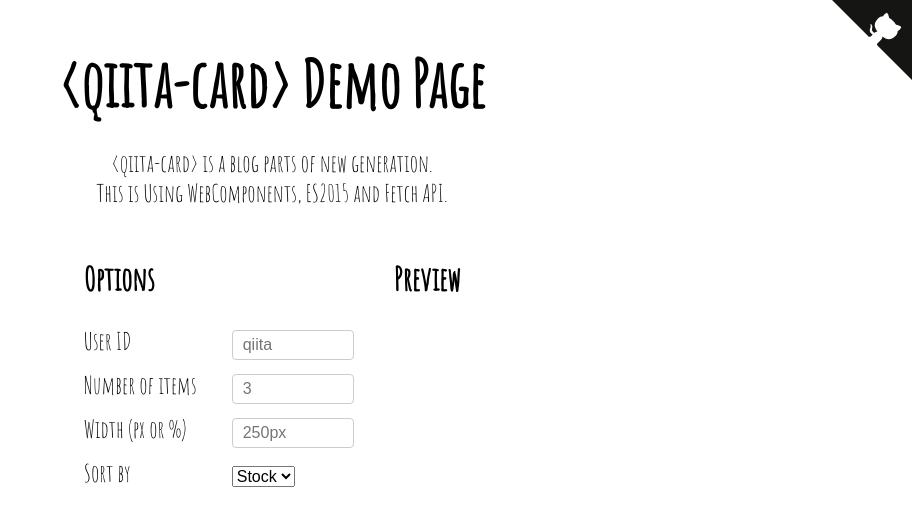
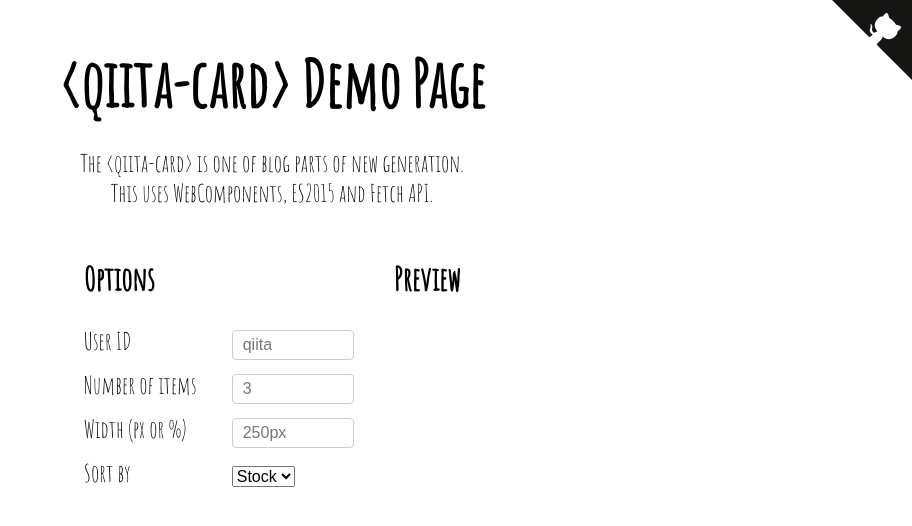
Before and after one commit to tacamy/qiita-card, a plain HTML site: page index.html in a window 1280 px wide. Shown: the whole page, without its empty margins (368-1280 px from the left). Drawn offline with nearby package versions, Linux system fonts and the light colour scheme.

Commit message:
英語がおかしいのを直してもらった

```diff
--- a/index.html
+++ b/index.html
@@ -68,8 +68,8 @@
 
 <header class="l-demo-header">
   <h1 class="demo-h1">&lt;qiita-card&gt; Demo Page</h1>
-  <p class="demo-description">&lt;qiita-card&gt; is a blog parts of new generation.<br>
-  This is Using WebComponents, ES2015 and Fetch API.</p>
+  <p class="demo-description">The &lt;qiita-card&gt; is one of blog parts of new generation.<br>
+  This uses WebComponents, ES2015 and Fetch API.</p>
 </header>
 
 <div class="l-demo-contents">
```
Also changed, not shown: 1 other file.
